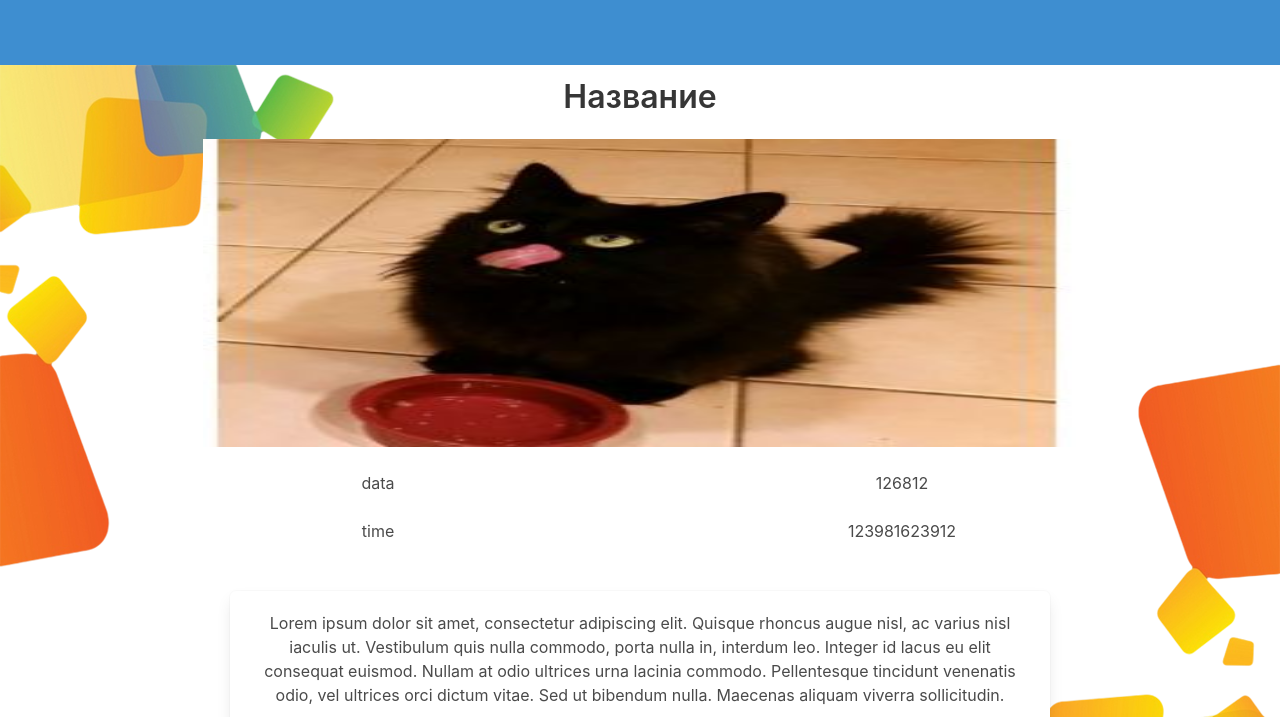
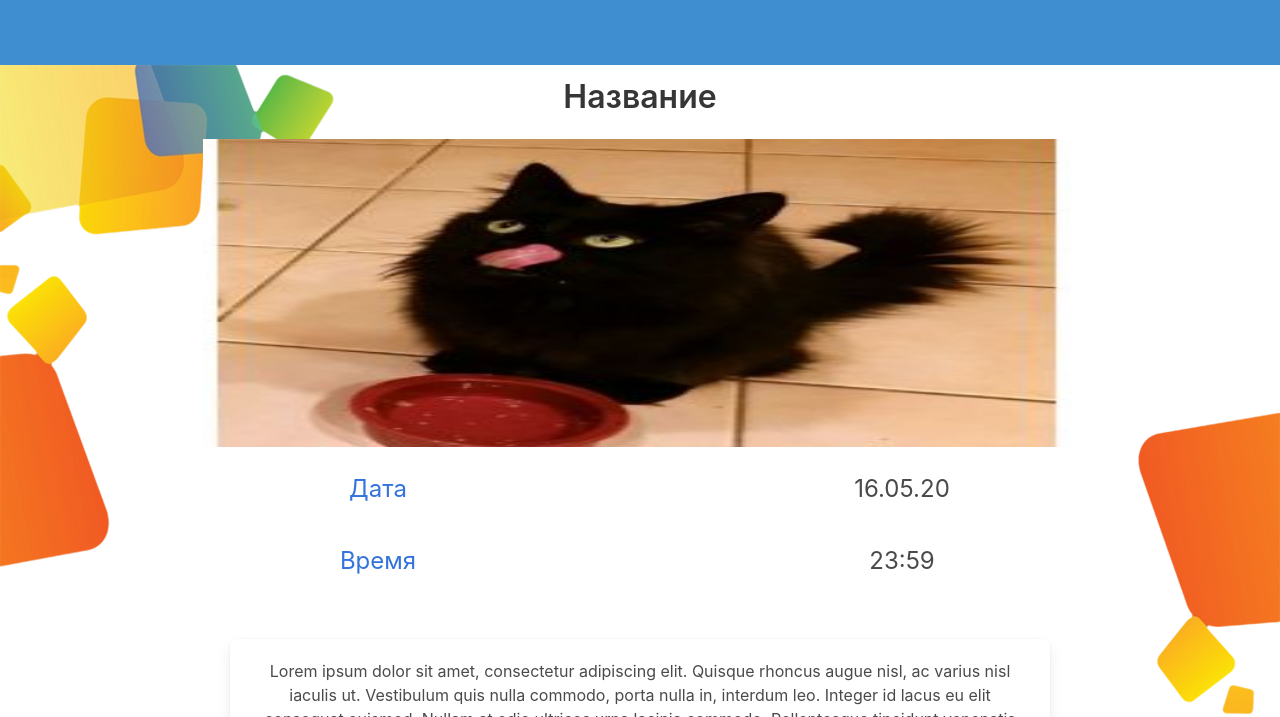
Before and after one commit to newpagexyz/besthack-front, a plain HTML site: page event.html in a window 1280 px wide. Shown: the part 83-800 px from the top of the page. Drawn offline with nearby package versions, Linux system fonts and the light colour scheme.

Commit message:
Update event.html

```diff
--- a/event.html
+++ b/event.html
@@ -152,13 +152,13 @@
                 </div>
                 <div class="container" style="text-align: center;">
                     <div class="columns is-flexible">
-                        <div class="column">
-                            <p>data</p><br>
-                            <p>time</p><br>
+                        <div class="column is-size-4" style="color: #3273dc;">
+                            <p>Дата</p><br>
+                            <p>Время</p><br>
                         </div>
-                        <div class="column">
-                            <p>126812</p><br>
-                            <p>123981623912</p><br>
+                        <div class="column is-size-4">
+                            <p>16.05.20</p><br>
+                            <p>23:59</p><br>
                         </div>
                     </div>
                     <div class="box" style="margin: 0 10%; text-align: center;">
```
